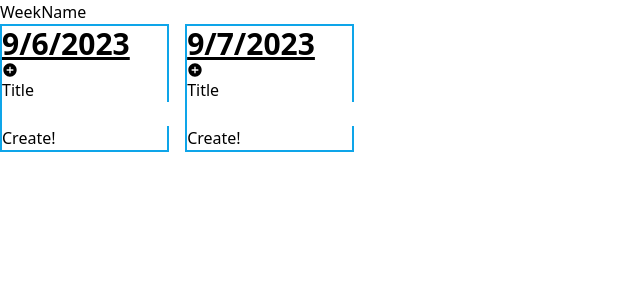
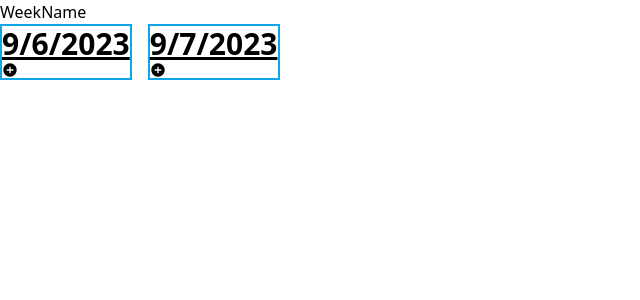
Before and after one commit to funwithlasers/todo-calendar, a React (Create React App) app: page / in a window 1280 px wide. Shown: the top 300 px of the page, without its empty margins (0-640 px from the left). Built offline with nearby package versions, Linux system fonts and the light colour scheme; data requests are answered from the project's data file.

Commit message:
pass function to component and remove div

```diff
--- a/src/components/ChoreCreate.js
+++ b/src/components/ChoreCreate.js
@@ -6,6 +6,7 @@ import CreateIcon from './icons/CreateIcon';
 function ChoreCreate({ date }) {
   const [title, setTitle] = useState('');
   const { createChore } = useChoresContext();
+  const [isCreateChore, setIsCreateChore] = useState(false);
 
   const handleChange = (event) => {
     setTitle(event.target.value);
@@ -15,16 +16,31 @@ function ChoreCreate({ date }) {
     event.preventDefault();
     createChore(title, 0, date);
     setTitle('');
+    setIsCreateChore(false);
+  };
+
+  const handleModal = () => {
+    console.log('handleModal triggered');
+    setIsCreateChore(!isCreateChore);
+  }
+
+  let modal = () => {
+
+    if (isCreateChore) {
+      return (
+        <form onSubmit={handleSubmit}>
+          <label>Title</label>
+          <input className='input' value={title} onChange={handleChange} />
+          <button className='button'>Create!</button>
+        </form>
+      );
+    }
   };
 
   return (
-    <div className='chore-create'>
-      <CreateIcon />
-      <form onSubmit={handleSubmit}>
-        <label>Title</label>
-        <input className='input' value={title} onChange={handleChange} />
-        <button className='button'>Create!</button>
-      </form>
+    <div className='chore-create' >
+      <CreateIcon onClick={handleModal} />
+      {modal()}
     </div>
   );
 }
--- a/src/components/icons/CreateIcon.js
+++ b/src/components/icons/CreateIcon.js
@@ -1,11 +1,11 @@
 import { BiSolidPlusCircle } from 'react-icons/bi';
 import { IconContext } from 'react-icons';
 
-function CreateIcon() {
+function CreateIcon({ onClick }) {
   return (
     <IconContext.Provider value={{ color: 'deepskyblue', className: 'complete-icon' }}>
       <div>
-        <BiSolidPlusCircle />
+        <BiSolidPlusCircle onClick={onClick}/>
       </div>
     </IconContext.Provider>
   );
```
